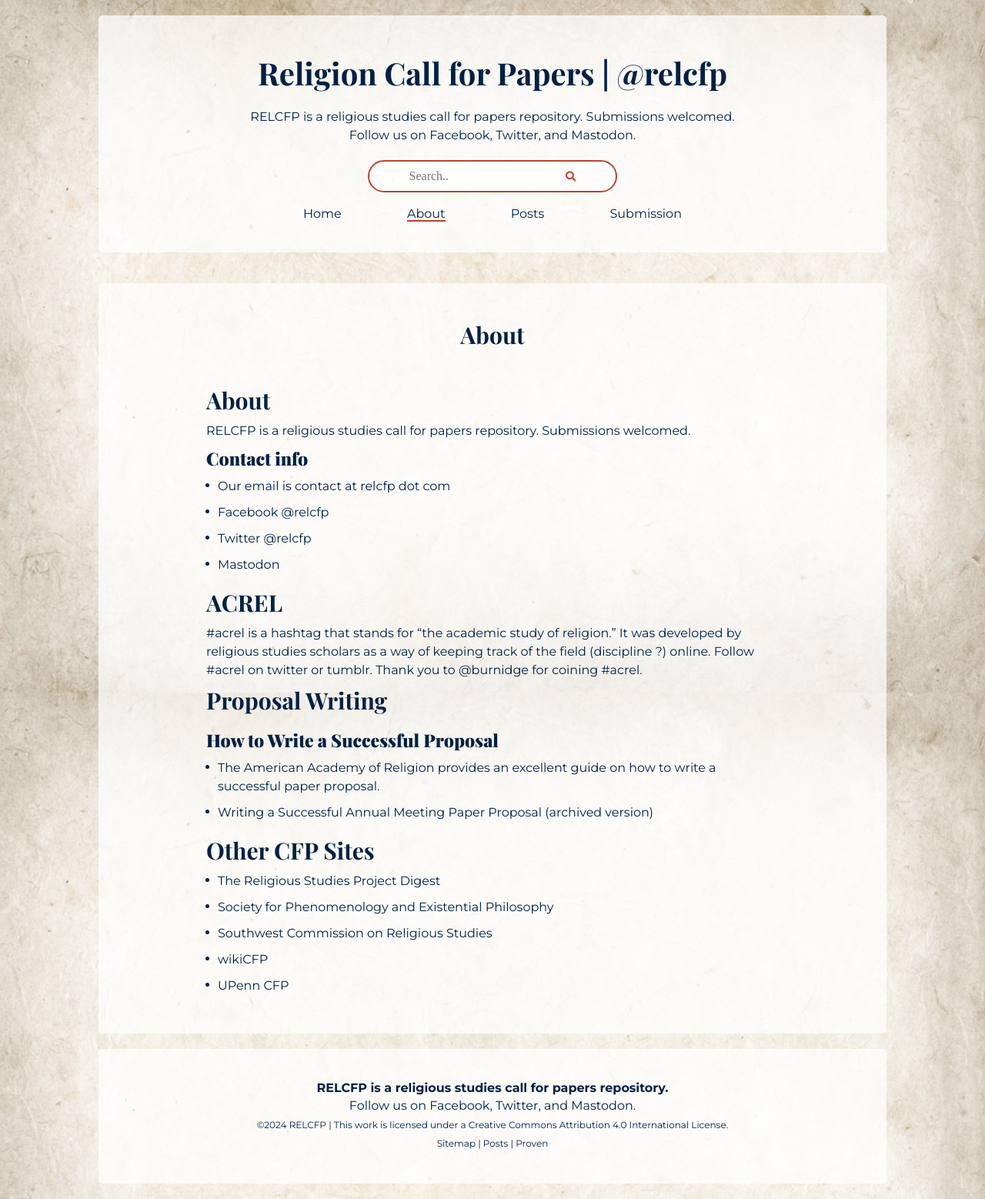
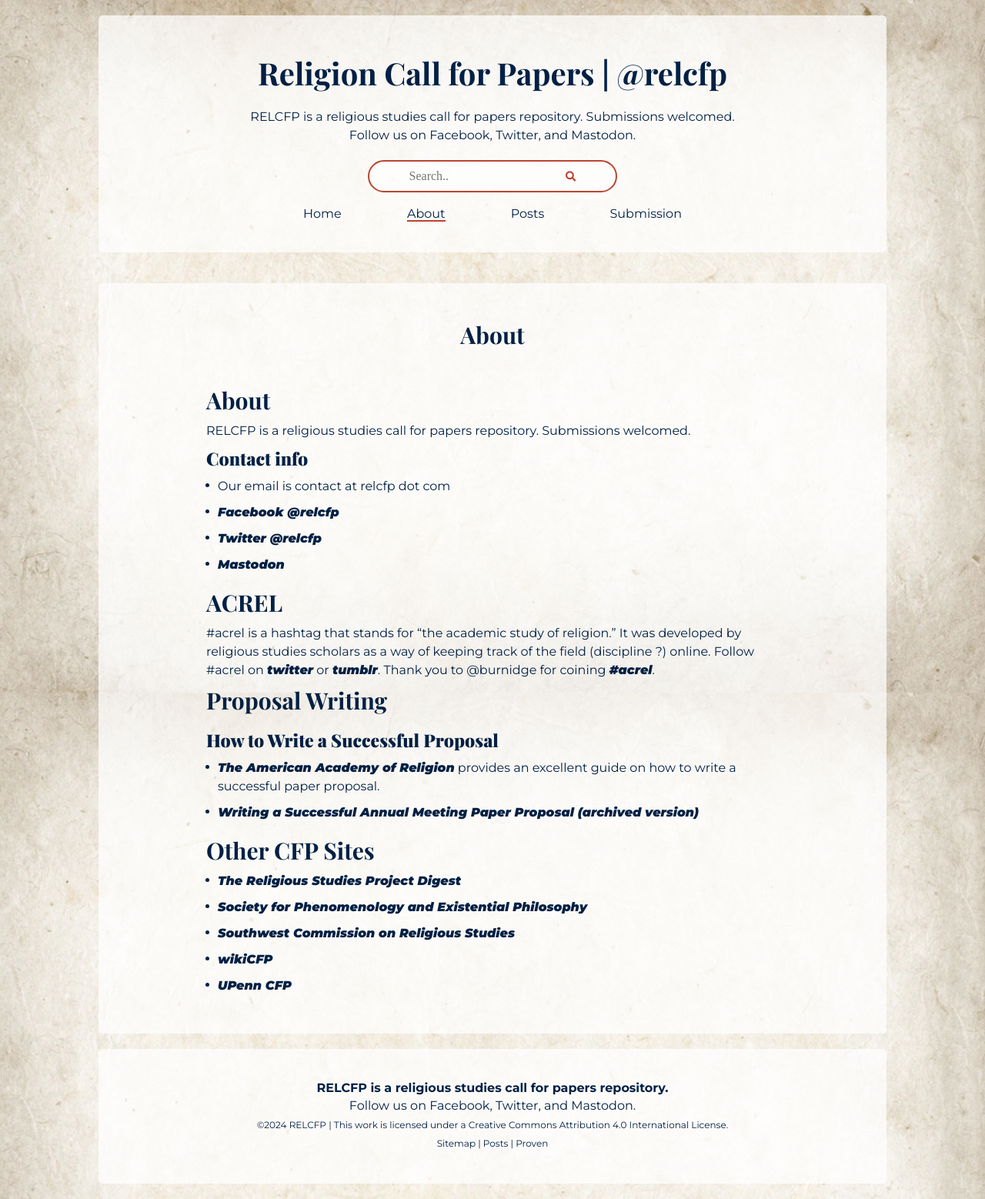
Before and after one commit to adamdjbrett/relcfp, a Jekyll site: the page built from pages/about.md, in a window 1280 px wide. Shown: the whole page at 77% size. Built offline with Jekyll 4.4.1, drawn with Linux system fonts in a browser that asks for light colours; nearby versions of some CDN libraries; a script that is not in the unit is left out.

```diff
--- a/pages/about.md
+++ b/pages/about.md
@@ -10,30 +10,30 @@ RELCFP is a religious studies call for papers repository. [Submissions welcomed]
 
 ### Contact info
 * Our email is contact at relcfp dot com
-* [Facebook @relcfp](https://www.facebook.com/relcfp)
-* [Twitter @relcfp](https://twitter.com/relcfp)
-* [Mastodon](https://mastodon.social/@relcfp)
+* [*Facebook @relcfp*](https://www.facebook.com/relcfp)
+* [*Twitter @relcfp*](https://twitter.com/relcfp)
+* [*Mastodon*](https://mastodon.social/@relcfp)
 
 ## ACREL
-#acrel is a hashtag that stands for “the academic study of religion.” It was developed by religious studies scholars as a way of keeping track of the field (discipline ?) online. Follow #acrel on [twitter](https://twitter.com/search?q=%23acrel "#acrel on Tumblr") or [tumblr](https://www.tumblr.com/tagged/acrel "#acrel on Tumblr"). Thank you to @[burnidge](https://twitter.com/burnidge) for coining [#acrel](https://twitter.com/search?q=%23acrel&f=live "#acrel").
+#acrel is a hashtag that stands for “the academic study of religion.” It was developed by religious studies scholars as a way of keeping track of the field (discipline ?) online. Follow #acrel on [*twitter*](https://twitter.com/search?q=%23acrel "#acrel on Tumblr") or [*tumblr*](https://www.tumblr.com/tagged/acrel "#acrel on Tumblr"). Thank you to @[burnidge](https://twitter.com/burnidge) for coining [*#acrel*](https://twitter.com/search?q=%23acrel&f=live "#acrel").
 
 
 ## Proposal Writing
 
 ### How to Write a Successful Proposal
 
-* [The American Academy of Religion](http://aarweb.org "American Academy of Religion (AAR)") provides an excellent guide on how to write a successful paper proposal.
+* [*The American Academy of Religion*](http://aarweb.org "American Academy of Religion (AAR)") provides an excellent guide on how to write a successful paper proposal.
 
-* [Writing a Successful Annual Meeting Paper Proposal (archived version)](https://web.archive.org/web/20210918070658/https://www.aarweb.org/AARMBR/Publications-and-News-/Guides-and-Best-Practices-/AAR-Annual-Meeting-/Writing-a-Successful-Annual-Meeting-Paper-Proposal.aspx?WebsiteKey=61d76dfc-e7fe-4820-a0ca-1f792d24c06e "Writing a Successful Annual Meeting Paper Proposal, AAR")
+* [*Writing a Successful Annual Meeting Paper Proposal (archived version)*](https://web.archive.org/web/20210918070658/https://www.aarweb.org/AARMBR/Publications-and-News-/Guides-and-Best-Practices-/AAR-Annual-Meeting-/Writing-a-Successful-Annual-Meeting-Paper-Proposal.aspx?WebsiteKey=61d76dfc-e7fe-4820-a0ca-1f792d24c06e "Writing a Successful Annual Meeting Paper Proposal, AAR")
 
 
 ## Other CFP Sites
-* [The Religious Studies Project Digest](https://www.religiousstudiesproject.com/digest/)
+* [*The Religious Studies Project Digest*](https://www.religiousstudiesproject.com/digest/)
 
-* [Society for Phenomenology and Existential Philosophy](http://www.spep.org/resources)
+* [*Society for Phenomenology and Existential Philosophy*](http://www.spep.org/resources)
 
-* [Southwest Commission on Religious Studies](http://www.swcrs-online.org/swcrs-conference/call-for-papers/)
+* [*Southwest Commission on Religious Studies*](http://www.swcrs-online.org/swcrs-conference/call-for-papers/)
 
-* [wikiCFP](http://www.wikicfp.com/cfp/)
+* [*wikiCFP*](http://www.wikicfp.com/cfp/)
 
-* [UPenn CFP](http://call-for-papers.sas.upenn.edu/category/religion)
+* [*UPenn CFP*](http://call-for-papers.sas.upenn.edu/category/religion)
```
